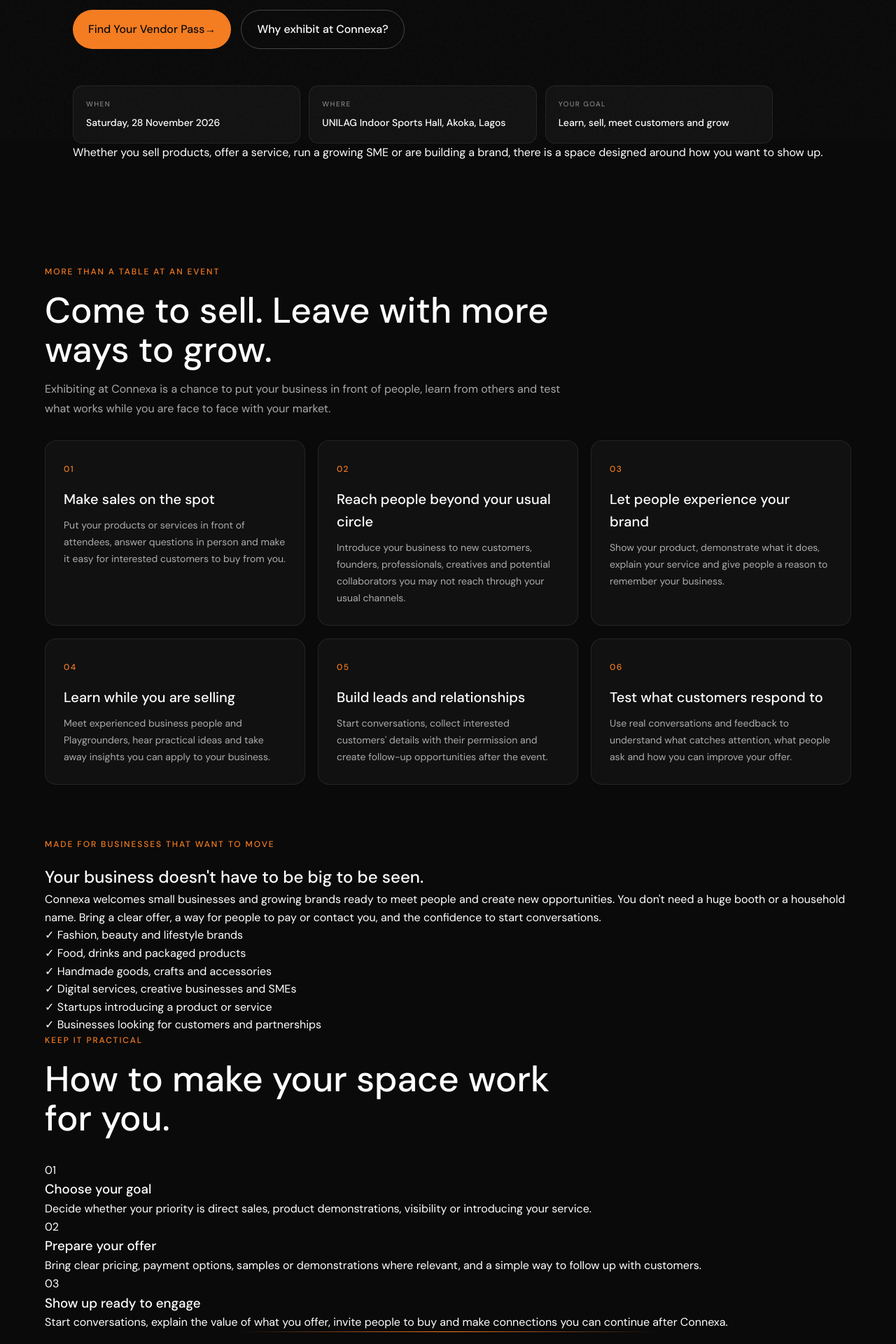
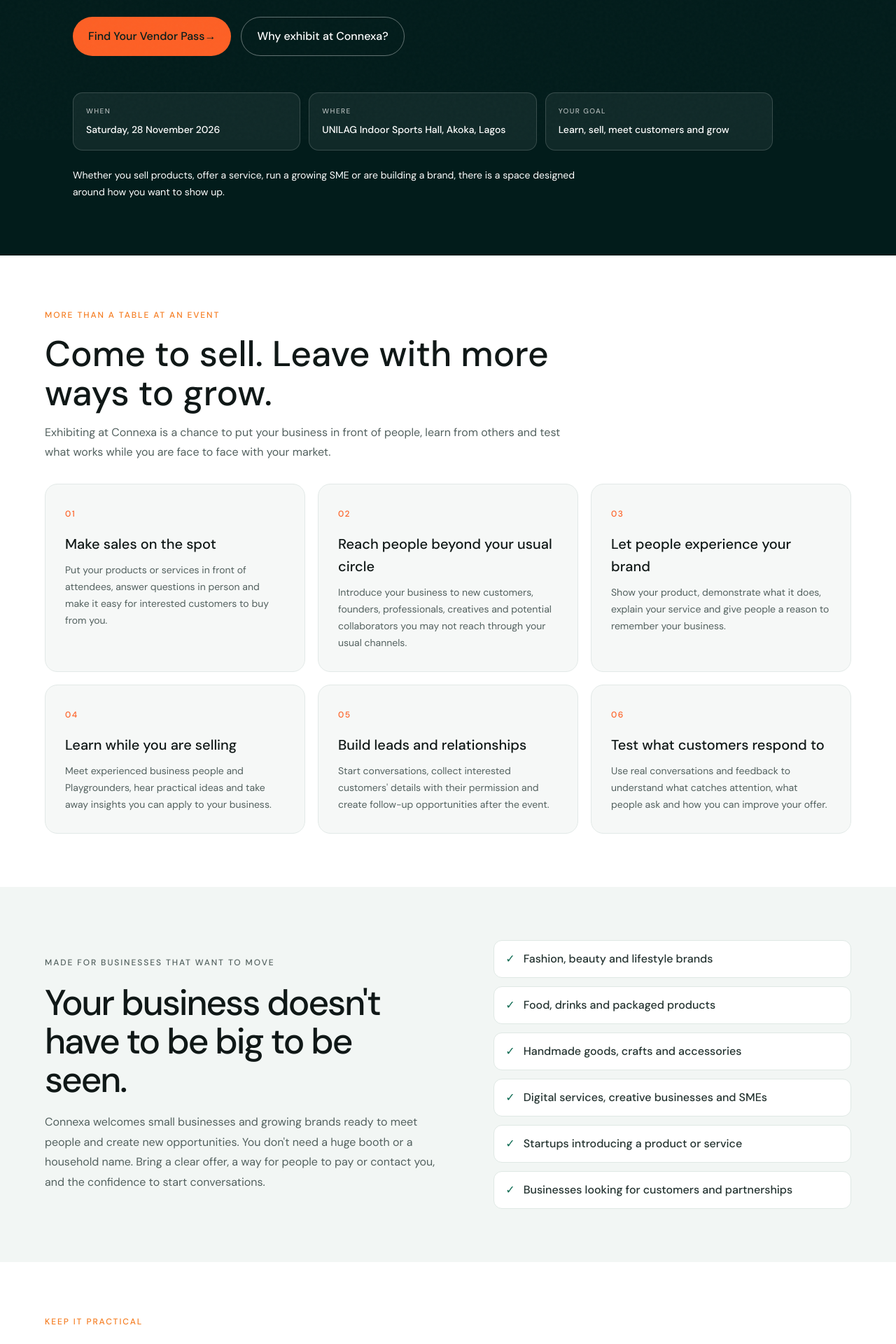
Before and after one commit to Zidepeoplenewaccount/connexa, a React (Vite) app: page /exhibitors in a window 1280 px wide. Shown: the part 600-2520 px from the top of the page at 70% size. Built offline with nearby package versions, Linux system fonts and the light colour scheme.

Commit message:
Style exhibitor page with Connexa green and clearer vendor journey

```diff
--- a/src/pages/ExhibitorPage.css
+++ b/src/pages/ExhibitorPage.css
@@ -37,3 +37,99 @@
  .exhibitor-benefits,.exhibitor-faq { padding: 52px 0; }
  .exhibitor-hero-actions a { width: 100%; }
 }
+
+
+/* Small-business-first exhibitor page refresh */
+.exhibitor-page {
+  background: #ffffff;
+  color: #101817;
+}
+.exhibitor-page .exhibitor-hero {
+  background: #021C1B;
+  color: #ffffff;
+  padding-top: 160px;
+  padding-bottom: 78px;
+}
+.exhibitor-page .exhibitor-hero h1,
+.exhibitor-page .exhibitor-hero h1 span,
+.exhibitor-page .exhibitor-hero .exhibitor-hero-copy,
+.exhibitor-page .exhibitor-hero .exhibitor-event-facts strong,
+.exhibitor-page .exhibitor-small-business-note { color: #ffffff; }
+.exhibitor-page .exhibitor-hero h1 span { color: #FD6025; }
+.exhibitor-page .exhibitor-hero .exhibitor-hero-copy { color: rgba(255,255,255,.82); }
+.exhibitor-page .exhibitor-primary-cta { background: #FD6025; color: #021C1B; }
+.exhibitor-page .exhibitor-secondary-cta { border-color: rgba(255,255,255,.38); color: #ffffff; }
+.exhibitor-page .exhibitor-event-facts div { background: rgba(255,255,255,.06); border-color: rgba(255,255,255,.16); }
+.exhibitor-page .exhibitor-event-facts span { color: rgba(255,255,255,.68); }
+.exhibitor-small-business-note { margin: 24px 0 0; max-width: 760px; line-height: 1.7; font-size: 14px; }
+.exhibitor-page .exhibitor-benefits { background: #ffffff; color: #101817; }
+.exhibitor-page .exhibitor-section-heading h2,
+.exhibitor-page .exhibitor-benefit-grid h3,
+.exhibitor-page .exhibitor-faq-grid h3,
+.exhibitor-page .exhibitor-fit-section h2,
+.exhibitor-page .exhibitor-how-grid h3,
+.exhibitor-page .exhibitor-ticket-heading h2 { color: #101817; }
+.exhibitor-page .exhibitor-section-heading > p:last-child,
+.exhibitor-page .exhibitor-benefit-grid p,
+.exhibitor-page .exhibitor-faq-grid p,
+.exhibitor-page .exhibitor-fit-section p,
+.exhibitor-page .exhibitor-how-grid p { color: #53615f; }
+.exhibitor-page .exhibitor-benefit-grid { grid-template-columns: repeat(3,minmax(0,1fr)); }
+.exhibitor-page .exhibitor-benefit-grid article { background: #f6f8f7; border-color: #e2e9e7; border-radius: 18px; padding: 28px; }
+.exhibitor-page .exhibitor-benefit-grid article > span,
+.exhibitor-page .exhibitor-how-grid article > span { color: #FD6025; }
+.exhibitor-fit-section { background: #f2f6f4; padding: 76px 0; }
+.exhibitor-fit-inner { display: grid; grid-template-columns: 1.05fr .95fr; align-items: center; gap: clamp(30px,6vw,80px); }
+.exhibitor-fit-inner h2 { font-size: clamp(2rem,4vw,3.25rem); line-height: 1.08; letter-spacing: -.04em; margin: 0 0 18px; }
+.exhibitor-fit-inner p { line-height: 1.8; color: #53615f; }
+.exhibitor-fit-list { display: grid; gap: 12px; }
+.exhibitor-fit-list li { display: flex; align-items: flex-start; gap: 12px; padding: 14px 16px; border: 1px solid #dfe8e4; border-radius: 12px; background: #ffffff; color: #243330; font-weight: 600; line-height: 1.5; }
+.exhibitor-fit-list li span { color: #0c6a51; font-weight: 900; }
+.exhibitor-how-section { background: #ffffff; padding: 76px 0; }
+.exhibitor-how-grid { display: grid; grid-template-columns: repeat(3,minmax(0,1fr)); gap: 18px; }
+.exhibitor-how-grid article { border-top: 3px solid #021C1B; padding: 26px 22px; background: #f7f9f8; border-radius: 0 0 14px 14px; }
+.exhibitor-how-grid article > span { font-size: 12px; font-weight: 900; letter-spacing: .12em; }
+.exhibitor-how-grid h3 { margin: 12px 0 8px; font-size: 1.2rem; }
+.exhibitor-how-grid p { font-size: 14px; line-height: 1.7; }
+.exhibitor-page .exhibitor-faq { background: #021C1B; color: #ffffff; padding: 78px 0; }
+.exhibitor-page .exhibitor-faq .exhibitor-section-heading h2,
+.exhibitor-page .exhibitor-faq .exhibitor-section-heading > p:last-child { color: #ffffff; }
+.exhibitor-page .exhibitor-faq .exhibitor-section-heading > p:last-child { opacity: .78; }
+.exhibitor-page .exhibitor-faq-grid { grid-template-columns: repeat(2,minmax(0,1fr)); gap: 20px; }
+.exhibitor-page .exhibitor-faq-grid article { background: #ffffff; color: #101817; border: 1px solid rgba(255,255,255,.12); padding: clamp(22px,3vw,34px); }
+.exhibitor-page .exhibitor-faq-grid h3 { margin-top: 10px; }
+.exhibitor-page .exhibitor-faq-grid p { color: #53615f; }
+.exhibitor-pass-kicker { font-size: 10px !important; letter-spacing: .14em; font-weight: 900; color: #a8451b !important; }
+.exhibitor-pass-choice ul { display: grid; gap: 9px; margin: 18px 0; padding: 0; list-style: none; }
+.exhibitor-pass-choice li { color: #34413e; font-size: 13px; line-height: 1.55; }
+.exhibitor-pass-choice li::before { content: "✓"; color: #0c6a51; font-weight: 900; margin-right: 9px; }
+.exhibitor-page .exhibitor-pass-choice-featured { border: 2px solid #FD6025 !important; }
+.exhibitor-pass-link { display: inline-flex; gap: 8px; margin-top: 8px; color: #021C1B; font-weight: 900; font-size: 13px; }
+.exhibitor-pass-link:hover { color: #a8451b; }
+.exhibitor-ticket-heading { padding-top: 64px; text-align: center; }
+.exhibitor-ticket-heading h2 { font-size: clamp(2rem,4vw,3rem); line-height: 1.1; margin-bottom: 12px; }
+.exhibitor-ticket-heading > p:last-child { color: rgba(255,255,255,.76); }
+.exhibitor-page .exhibitor-contact-note { color: rgba(255,255,255,.78); text-align: center; margin-top: 26px; }
+.exhibitor-page .exhibitor-contact-note a { color: #FD6025; }
+.exhibitor-page .exhibitor-ticket-section { background: #021C1B; color: #ffffff; }
+.exhibitor-page .exhibitor-ticket-section .section-title,
+.exhibitor-page .exhibitor-ticket-section .section-tag,
+.exhibitor-page .exhibitor-ticket-section .tickets-header p { color: #ffffff; }
+.exhibitor-page .exhibitor-ticket-section .ticket-card { background: #ffffff; color: #101817; }
+.exhibitor-page .exhibitor-ticket-section .ticket-name,
+.exhibitor-page .exhibitor-ticket-section .ticket-price-discounted { color: #101817; }
+.exhibitor-page .exhibitor-ticket-section .ticket-feature { color: #34413e; }
+.exhibitor-page .exhibitor-ticket-section .ticket-best-for { color: #53615f; background: #f2f6f4; }
+.exhibitor-page .exhibitor-ticket-section .ticket-best-for strong { color: #101817; }
+.exhibitor-page .exhibitor-ticket-section .ticket-cta { background: #021C1B; color: #ffffff; }
+.exhibitor-page .exhibitor-ticket-section .ticket-card-popular .ticket-cta { background: #FD6025; color: #021C1B; }
+.exhibitor-page .exhibitor-ticket-section .ticket-divider { background: #e2e9e7; border-color: #e2e9e7; }
+@media (max-width: 760px) {
+  .exhibitor-page .exhibitor-hero { padding: 120px 0 52px; }
+  .exhibitor-fit-inner { grid-template-columns: 1fr; gap: 28px; }
+  .exhibitor-page .exhibitor-benefit-grid,
+  .exhibitor-how-grid,
+  .exhibitor-page .exhibitor-faq-grid { grid-template-columns: 1fr; }
+  .exhibitor-fit-section,.exhibitor-how-section { padding: 52px 0; }
+  .exhibitor-ticket-heading { padding-top: 44px; }
+}
```
